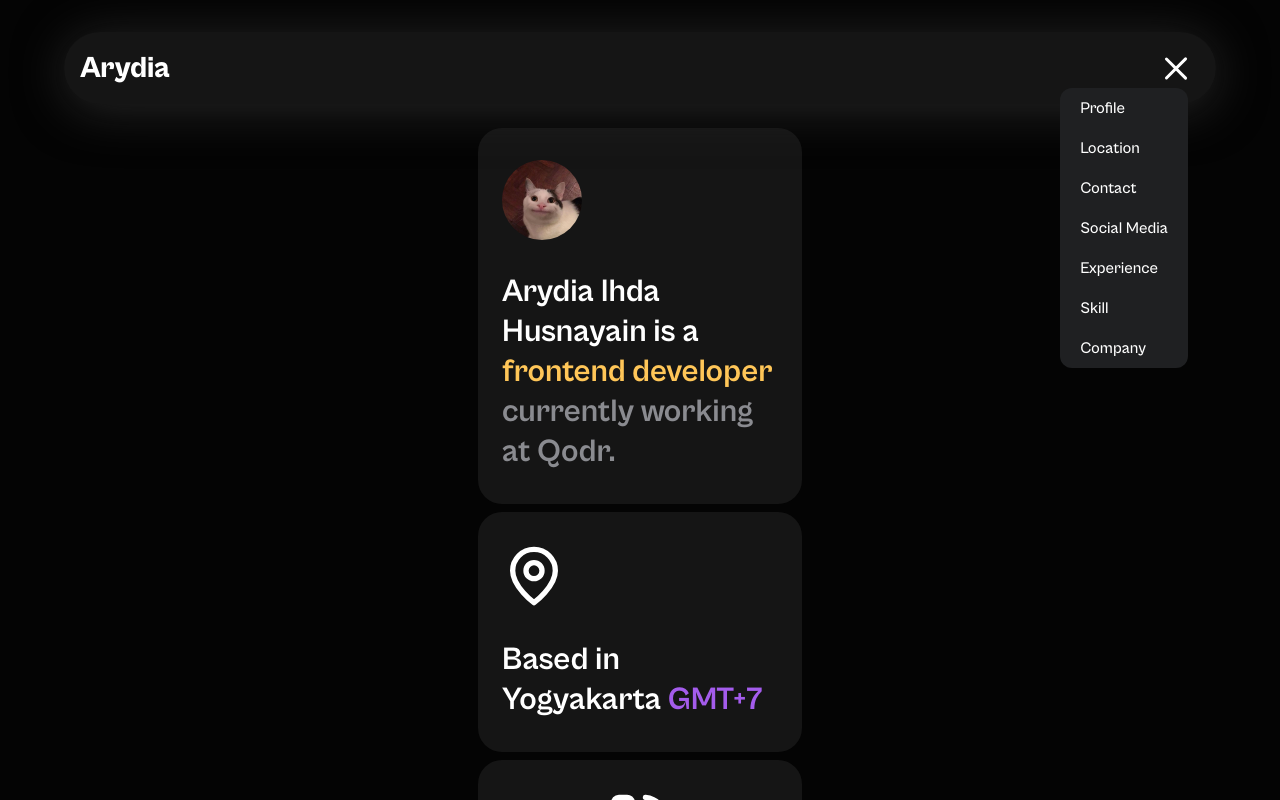
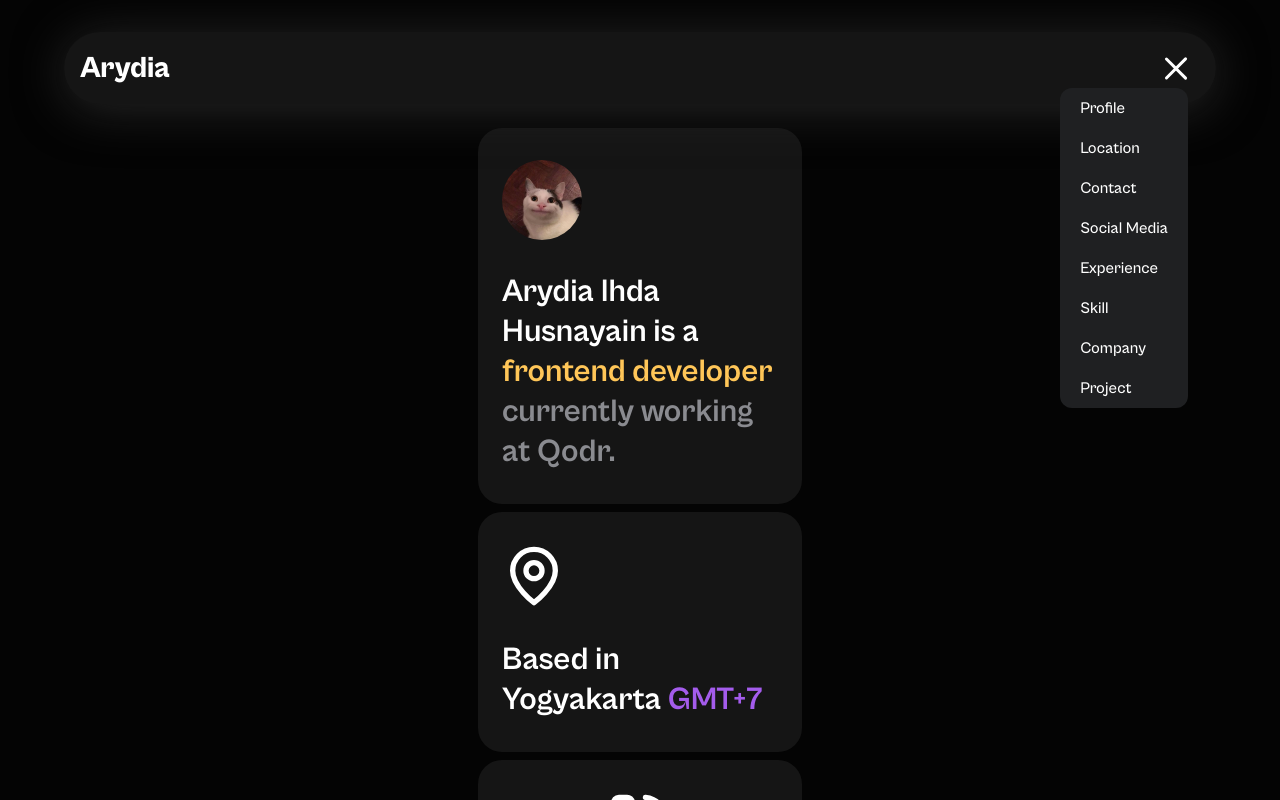
Before and after one commit to arydiaihdahusnayainfe/landing-page-1, a React (Vite) app: page / in a window 1280 px wide. Both pictures are taken after a click on the element 1176 px from the left and 68 px from the top of the page. Shown: the top 800 px of the page. Built offline with nearby package versions, Linux system fonts and the light colour scheme.

Commit message:
Config link Navbar

```diff
--- a/src/components/navbar/NavBar.jsx
+++ b/src/components/navbar/NavBar.jsx
@@ -83,6 +83,13 @@ const NavBar = () => {
                 </p>
               </li>
             </a>
+            <a href="#project">
+              <li className="group py-2 px-5 hover:bg-slate-700 rounded-xl">
+                <p className="group-hover:translate-x-2 transition-all cabinet-grotesk-medium ">
+                Project
+                </p>
+              </li>
+            </a>
           </ul>
         )}
       </div>
--- a/src/components/project/Project.jsx
+++ b/src/components/project/Project.jsx
@@ -3,7 +3,7 @@ import ArrowBtn from "../../assets/svg/ArrowButton.svg";
 function Project() {
   return (
     <>
-      <section className="mt-2 text-white">
+      <section id="project" className="mt-2 text-white">
         <div className="bg-section mt-2 rounded-3xl p-2">
           <div className="py-5 px-3">
             <div>
--- a/src/components/see_more/SeeMore.jsx
+++ b/src/components/see_more/SeeMore.jsx
@@ -3,7 +3,7 @@ import DoubleRight from "../../assets/svg/DoubleRight.svg";
 function SeeMore() {
   return (
     <>
-      <section className="mt-2 text-white rounded-3xl bg-gradient-to-r from-[#8044E2] to-[#E2446A] hover:bg-gradient-to-l from-[#E2446A] to-[#8044E2] transition-all p-[3px]">
+      <section id="see-more" className="mt-2 text-white rounded-3xl bg-gradient-to-r from-[#8044E2] to-[#E2446A] hover:bg-gradient-to-l from-[#E2446A] to-[#8044E2] transition-all p-[3px]">
         <div className="group m-auto bg-section px-10 py-6 rounded-3xl justify-around items-center flex">
           <div className="text-[32px] cabinet-grotesk-bold leading-10">
             See more
```
